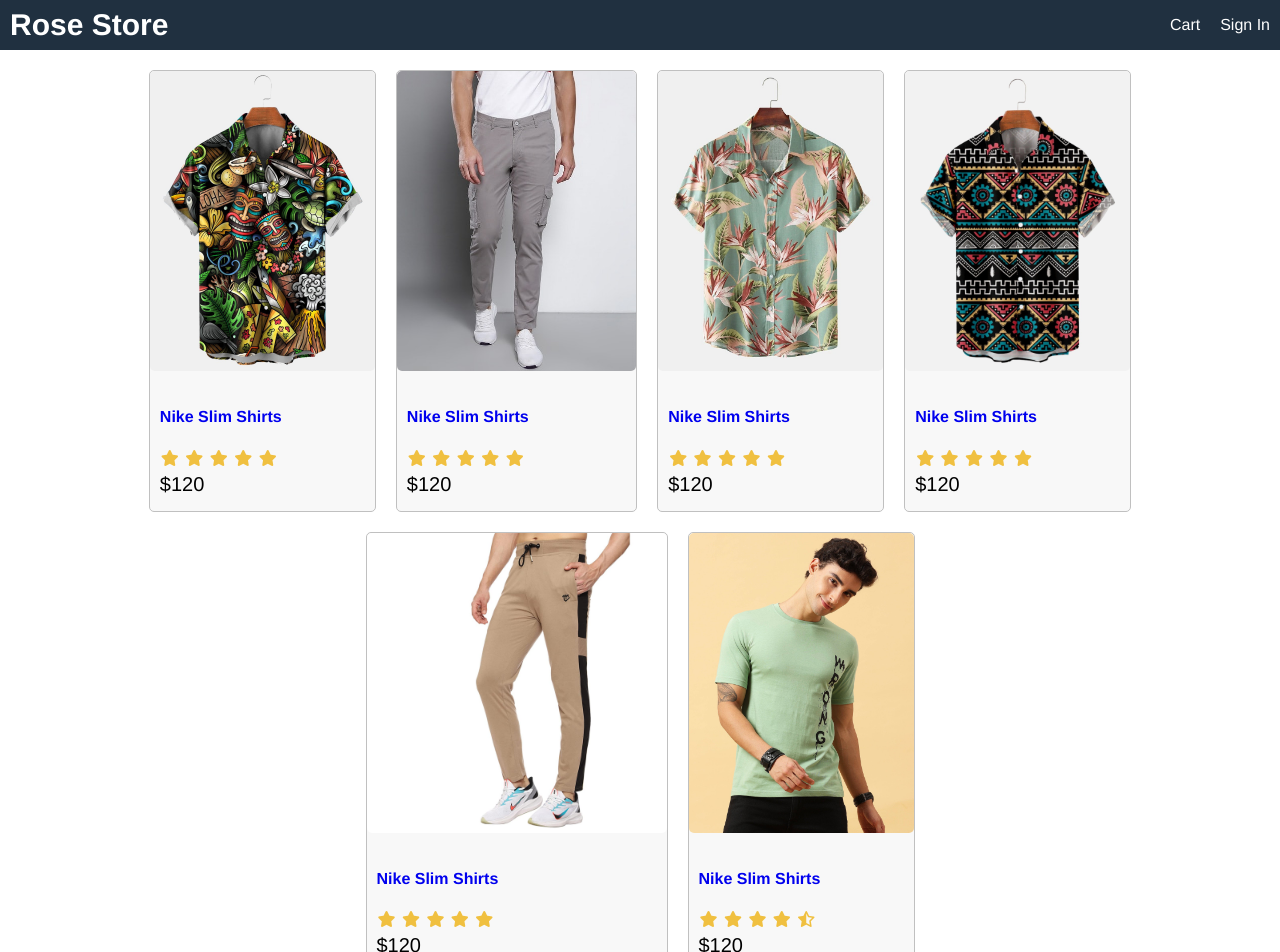
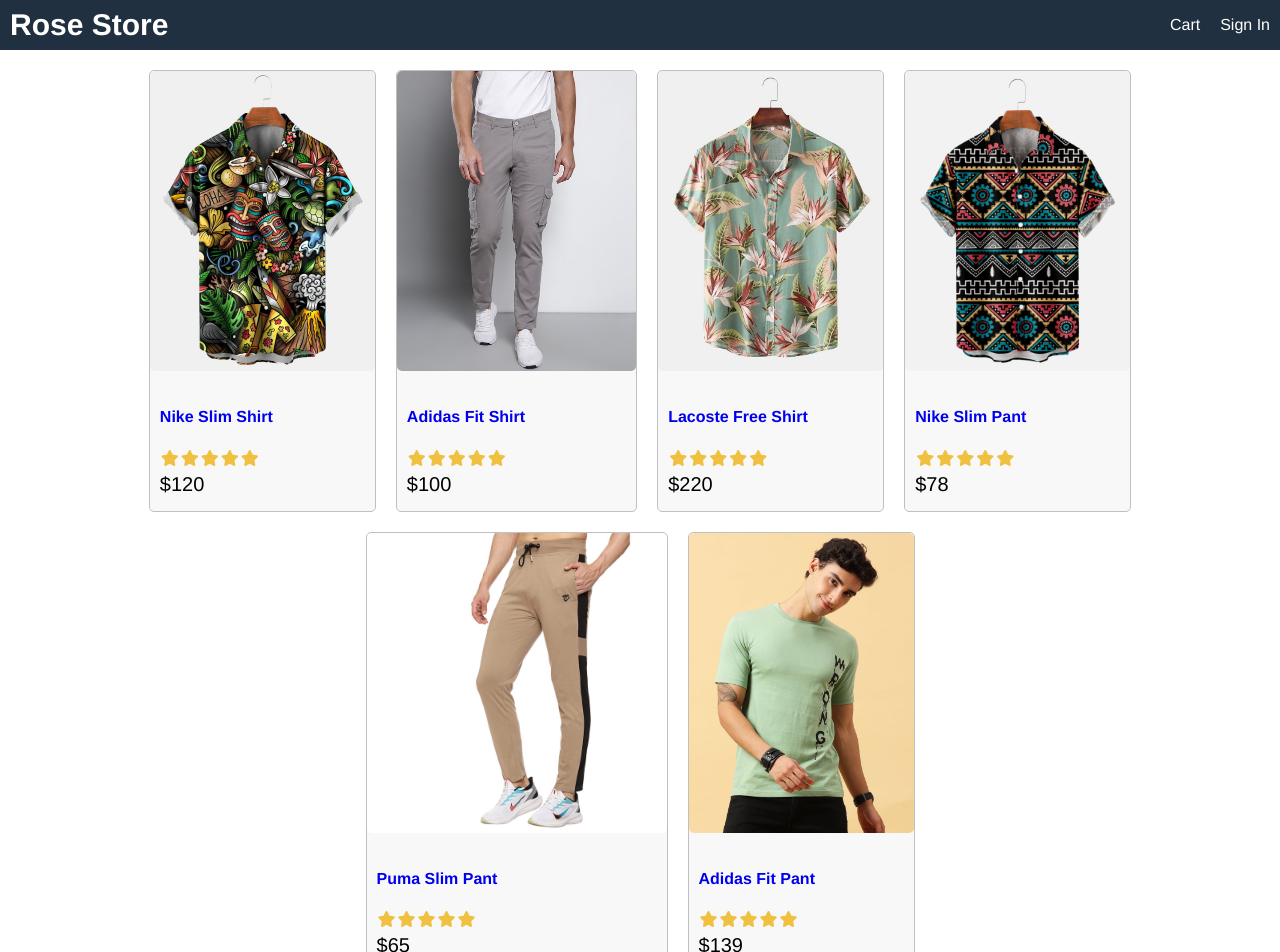
Before and after one commit to jsidd06/rose-store, a React (Create React App) app in the folder fronted/: page / in a window 1280 px wide. Shown: the top 952 px of the page. Built offline with nearby package versions, Linux system fonts and the light colour scheme.

Commit message:
product data map set

```diff
--- a/fronted/src/App.js
+++ b/fronted/src/App.js
@@ -1,3 +1,6 @@
+import Product from "./components/Product";
+import data from "./data";
+
 function App() {
   return (
     <div class="grid-container">
@@ -13,207 +16,10 @@
         </div>
       </header>
       <main>
-        <div>
-          <div class="row center">
-            <div class="card">
-              <a href="product.html">
-                <img class="medium" src="./images/p1.jpg" alt="product" />
-              </a>
-              <div class="card-body">
-                <a href="product.html">
-                  <h2>Nike Slim Shirts</h2>
-                </a>
-                <div class="rating">
-                  <span>
-                    {" "}
-                    <i class="fa fa-star"></i>{" "}
-                  </span>
-                  <span>
-                    {" "}
-                    <i class="fa fa-star"></i>{" "}
-                  </span>
-                  <span>
-                    {" "}
-                    <i class="fa fa-star"></i>{" "}
-                  </span>
-                  <span>
-                    {" "}
-                    <i class="fa fa-star"></i>{" "}
-                  </span>
-                  <span>
-                    {" "}
-                    <i class="fa fa-star"></i>{" "}
-                  </span>
-                </div>
-                <div class="price">$120</div>
-              </div>
-            </div>
-            <div class="card">
-              <a href="product.html">
-                <img class="medium" src="./images/p2.jpg" alt="product" />
-              </a>
-              <div class="card-body">
-                <a href="product.html">
-                  <h2>Nike Slim Shirts</h2>
-                </a>
-                <div class="rating">
-                  <span>
-                    {" "}
-                    <i class="fa fa-star"></i>{" "}
-                  </span>
-                  <span>
-                    {" "}
-                    <i class="fa fa-star"></i>{" "}
-                  </span>
-                  <span>
-                    {" "}
-                    <i class="fa fa-star"></i>{" "}
-                  </span>
-                  <span>
-                    {" "}
-                    <i class="fa fa-star"></i>{" "}
-                  </span>
-                  <span>
-                    {" "}
-                    <i class="fa fa-star"></i>{" "}
-                  </span>
-                </div>
-                <div class="price">$120</div>
-              </div>
-            </div>
-            <div class="card">
-              <a href="product.html">
-                <img class="medium" src="./images/p3.jpeg" alt="product" />
-              </a>
-              <div class="card-body">
-                <a href="product.html">
-                  <h2>Nike Slim Shirts</h2>
-                </a>
-                <div class="rating">
-                  <span>
-                    {" "}
-                    <i class="fa fa-star"></i>{" "}
-                  </span>
-                  <span>
-                    {" "}
-                    <i class="fa fa-star"></i>{" "}
-                  </span>
-                  <span>
-                    {" "}
-                    <i class="fa fa-star"></i>{" "}
-                  </span>
-                  <span>
-                    {" "}
-                    <i class="fa fa-star"></i>{" "}
-                  </span>
-                  <span>
-                    {" "}
-                    <i class="fa fa-star"></i>{" "}
-                  </span>
-                </div>
-                <div class="price">$120</div>
-              </div>
-            </div>
-            <div class="card">
-              <a href="product.html">
-                <img class="medium" src="./images/p4.jpg" alt="product" />
-              </a>
-              <div class="card-body">
-                <a href="product.html">
-                  <h2>Nike Slim Shirts</h2>
-                </a>
-                <div class="rating">
-                  <span>
-                    {" "}
-                    <i class="fa fa-star"></i>{" "}
-                  </span>
-                  <span>
-                    {" "}
-                    <i class="fa fa-star"></i>{" "}
-                  </span>
-                  <span>
-                    {" "}
-                    <i class="fa fa-star"></i>{" "}
-                  </span>
-                  <span>
-                    {" "}
-                    <i class="fa fa-star"></i>{" "}
-                  </span>
-                  <span>
-                    {" "}
-                    <i class="fa fa-star"></i>{" "}
-                  </span>
-                </div>
-                <div class="price">$120</div>
-              </div>
-            </div>
-            <div class="card">
-              <a href="product.html">
-                <img class="medium" src="./images/p5.jpg" alt="product" />
-              </a>
-              <div class="card-body">
-                <a href="product.html">
-                  <h2>Nike Slim Shirts</h2>
-                </a>
-                <div class="rating">
-                  <span>
-                    {" "}
-                    <i class="fa fa-star"></i>{" "}
-                  </span>
-                  <span>
-                    {" "}
-                    <i class="fa fa-star"></i>{" "}
-                  </span>
-                  <span>
-                    {" "}
-                    <i class="fa fa-star"></i>{" "}
-                  </span>
-                  <span>
-                    {" "}
-                    <i class="fa fa-star"></i>{" "}
-                  </span>
-                  <span>
-                    {" "}
-                    <i class="fa fa-star"></i>{" "}
-                  </span>
-                </div>
-                <div class="price">$120</div>
-              </div>
-            </div>
-            <div class="card">
-              <a href="product.html">
-                <img class="medium" src="./images/p6.jpg" alt="product" />
-              </a>
-              <div class="card-body">
-                <a href="product.html">
-                  <h2>Nike Slim Shirts</h2>
-                </a>
-                <div class="rating">
-                  <span>
-                    {" "}
-                    <i class="fa fa-star"></i>{" "}
-                  </span>
-                  <span>
-                    {" "}
-                    <i class="fa fa-star"></i>{" "}
-                  </span>
-                  <span>
-                    {" "}
-                    <i class="fa fa-star"></i>{" "}
-                  </span>
-                  <span>
-                    {" "}
-                    <i class="fa fa-star"></i>{" "}
-                  </span>
-                  <span>
-                    {" "}
-                    <i class="fa fa-star-half-o"></i>{" "}
-                  </span>
-                </div>
-                <div class="price">$120</div>
-              </div>
-            </div>
-          </div>
+        <div class="row center">
+          {data.products.map((product) => (
+            <Product product={product} key={product._id} />
+          ))}
         </div>
       </main>
       <footer class="row center">All right reserved</footer>
--- /dev/null
+++ b/fronted/src/components/Product.js
@@ -0,0 +1,35 @@
+import React from "react";
+
+export default function Product(props) {
+  const { product } = props;
+  return (
+    <div class="card">
+      <a href="product.html">
+        <img class="medium" src={product.image} alt={product.name} />
+      </a>
+      <div class="card-body">
+        <a href="product.html">
+          <h2>{product.name}</h2>
+        </a>
+        <div class="rating">
+          <span>
+            <i class="fa fa-star"></i>
+          </span>
+          <span>
+            <i class="fa fa-star"></i>
+          </span>
+          <span>
+            <i class="fa fa-star"></i>
+          </span>
+          <span>
+            <i class="fa fa-star"></i>
+          </span>
+          <span>
+            <i class="fa fa-star"></i>
+          </span>
+        </div>
+        <div class="price">${product.price}</div>
+      </div>
+    </div>
+  );
+}
--- /dev/null
+++ b/fronted/src/data.js
@@ -0,0 +1,71 @@
+const data = {
+  products: [
+    {
+      _id: "1",
+      name: "Nike Slim Shirt",
+      category: "Shirts",
+      image: "/images/p1.jpg",
+      price: 120,
+      brand: "Nike",
+      rating: 4.5,
+      numReviews: 10,
+      description: "high quality product",
+    },
+    {
+      _id: "2",
+      name: "Adidas Fit Shirt",
+      category: "Shirts",
+      image: "/images/p2.jpg",
+      price: 100,
+      brand: "Adidas",
+      rating: 4.0,
+      numReviews: 10,
+      description: "high quality product",
+    },
+    {
+      _id: "3",
+      name: "Lacoste Free Shirt",
+      category: "Shirts",
+      image: "/images/p3.jpeg",
+      price: 220,
+      brand: "Lacoste",
+      rating: 4.8,
+      numReviews: 17,
+      description: "high quality product",
+    },
+    {
+      _id: "4",
+      name: "Nike Slim Pant",
+      category: "Pants",
+      image: "/images/p4.jpg",
+      price: 78,
+      brand: "Nike",
+      rating: 4.5,
+      numReviews: 14,
+      description: "high quality product",
+    },
+    {
+      _id: "5",
+      name: "Puma Slim Pant",
+      category: "Pants",
+      image: "/images/p5.jpg",
+      price: 65,
+      brand: "Puma",
+      rating: 4.5,
+      numReviews: 10,
+      description: "high quality product",
+    },
+    {
+      _id: "6",
+      name: "Adidas Fit Pant",
+      category: "Pants",
+      image: "/images/p6.jpg",
+      price: 139,
+      brand: "Adidas",
+      rating: 4.5,
+      numReviews: 15,
+      description: "high quality product",
+    },
+  ],
+};
+export default data;
```
